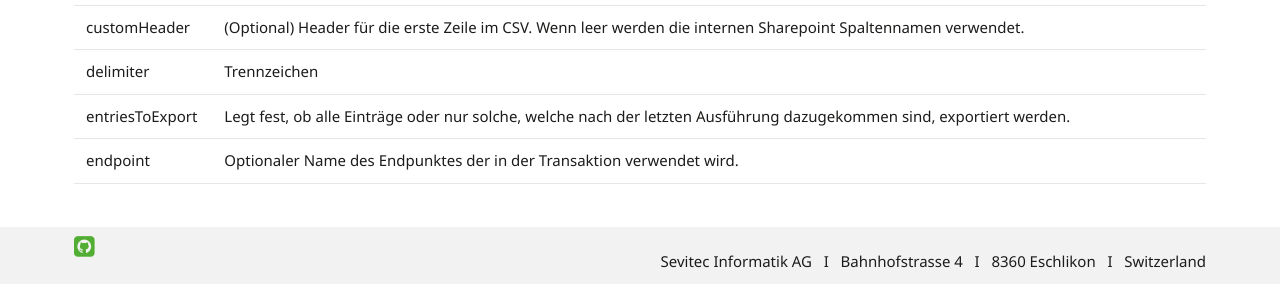
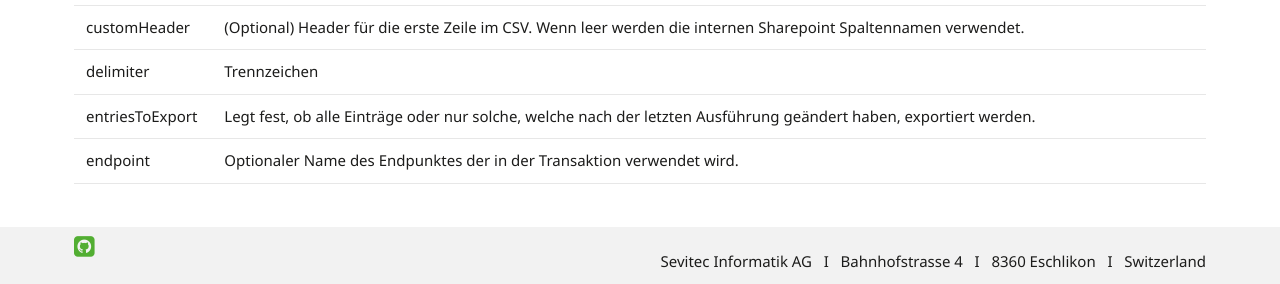
Before and after one commit to primesoft-group/oneconnexx-docs, a Jekyll site: the page built from _pages/addins/de/list2csv.md, in a window 1280 px wide. Shown: the part 996-1280 px from the top of the page. Built offline with Jekyll 4.4.1, drawn with Linux system fonts in a browser that asks for light colours; nearby versions of some CDN libraries; some web fonts are replaced.

Commit message:
Update list2csv.md

```diff
--- a/_pages/addins/de/list2csv.md
+++ b/_pages/addins/de/list2csv.md
@@ -23,5 +23,5 @@ Mit dem ListToCSV Add-In können Sharepoint-Online Listen oder Views in eine CSV
 | fileSaveLocation | Der komplette Speicherpfad der CSV-Datei. |
 | customHeader | (Optional) Header für die erste Zeile im CSV. Wenn leer werden die internen Sharepoint Spaltennamen verwendet. |
 | delimiter | Trennzeichen |
-| entriesToExport | Legt fest, ob alle Einträge oder nur solche, welche nach der letzten Ausführung dazugekommen sind, exportiert werden. |
+| entriesToExport | Legt fest, ob alle Einträge oder nur solche, welche nach der letzten Ausführung geändert haben, exportiert werden. |
 | endpoint | Optionaler Name des Endpunktes der in der Transaktion verwendet wird. |
```
